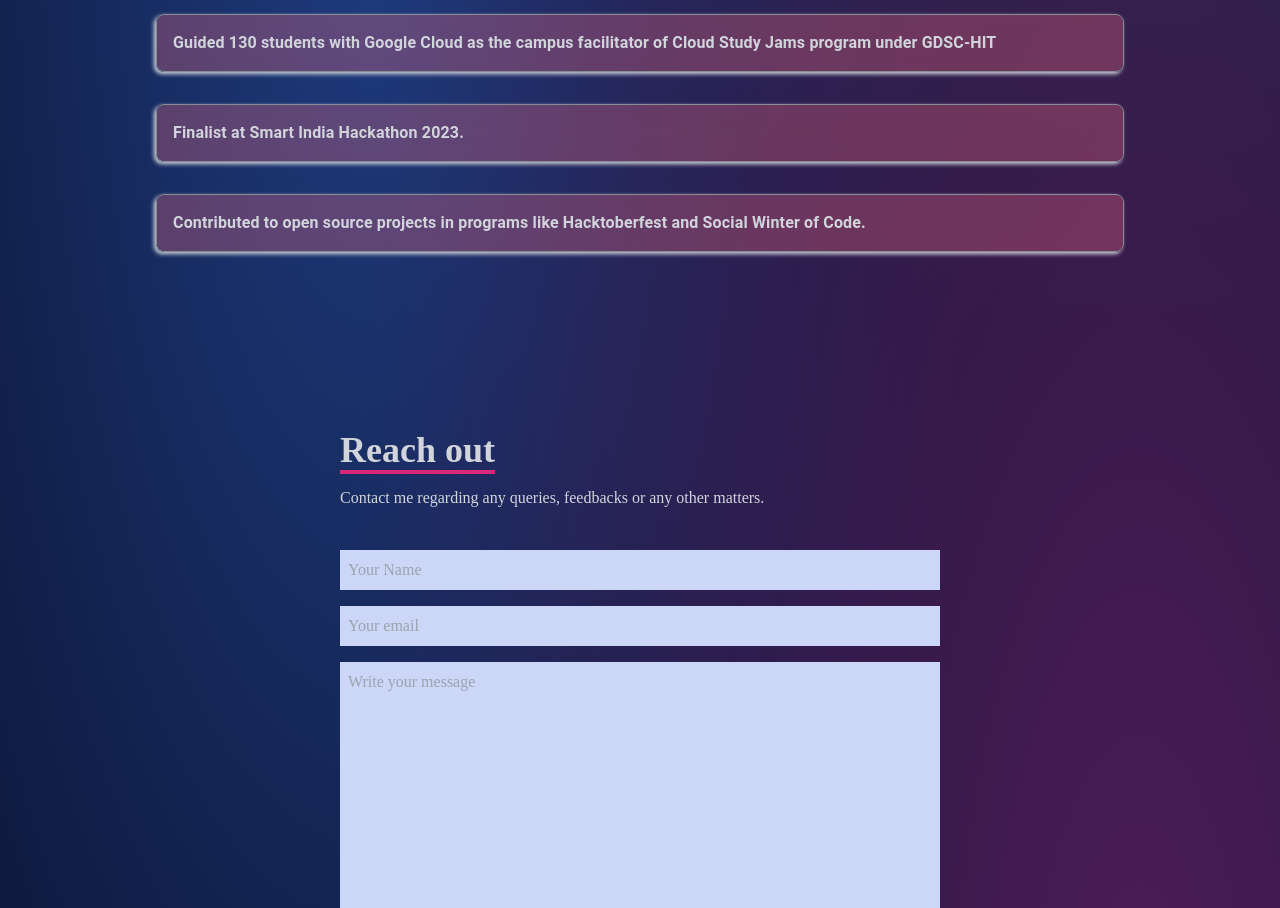
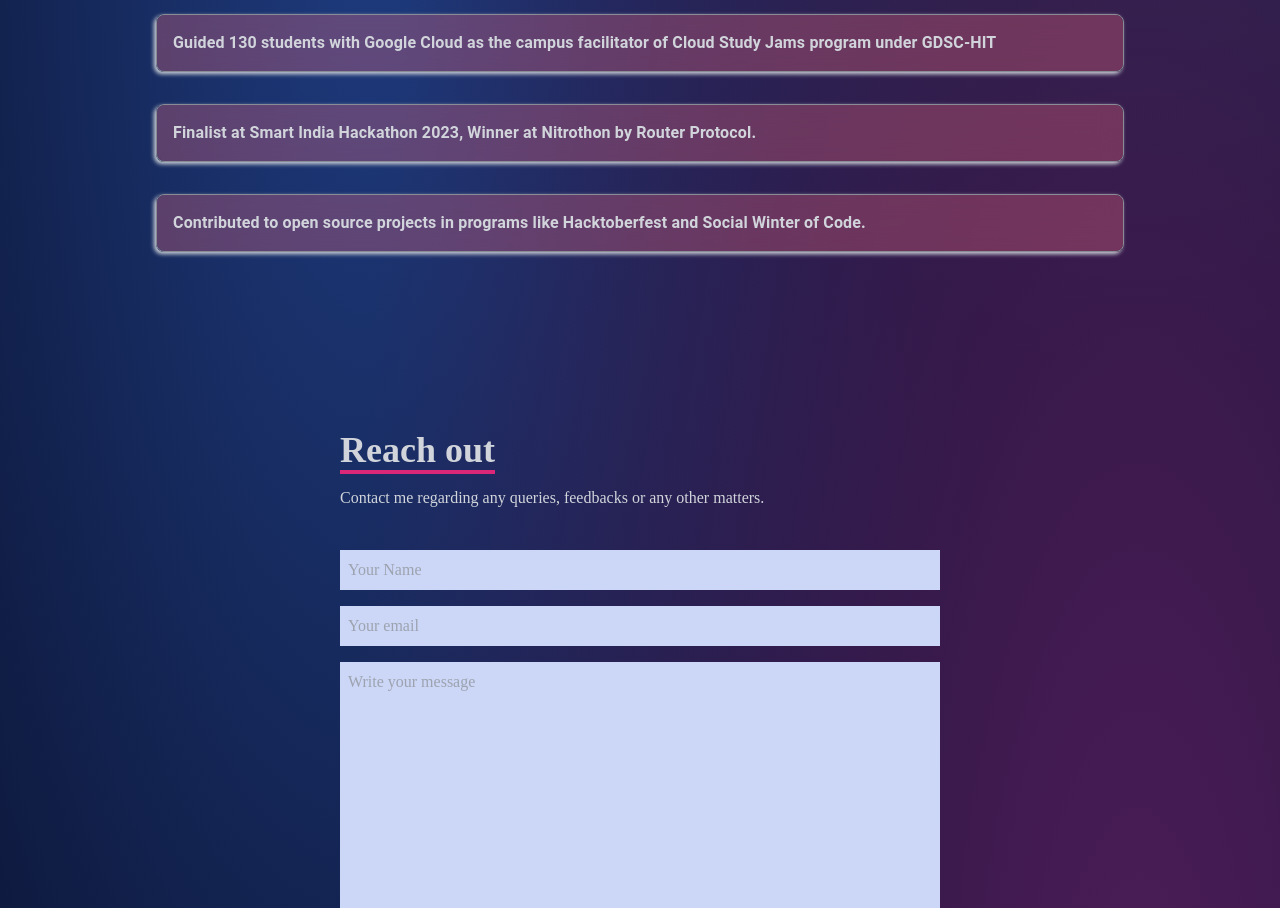
Before and after one commit to ankushroy25/portfolio, a React (Create React App) app: page / in a window 1280 px wide. Shown: the part 2800-3708 px from the top of the page. Built offline with nearby package versions, Linux system fonts and the light colour scheme.

Commit message:
update hack wins

```diff
--- a/src/components/Experience.jsx
+++ b/src/components/Experience.jsx
@@ -31,7 +31,8 @@ const Experience = () => {
               <Grid item xs={12}>
                 <div className="p-4 h-full w-full bg-rose-400 rounded-lg bg-clip-padding backdrop-filter backdrop-blur-md bg-opacity-30 exp-card">
                   <Typography variant="body1" fontWeight="bold">
-                    Finalist at Smart India Hackathon 2023.
+                    Finalist at Smart India Hackathon 2023, Winner at Nitrothon
+                    by Router Protocol.
                   </Typography>
                 </div>
               </Grid>
```
